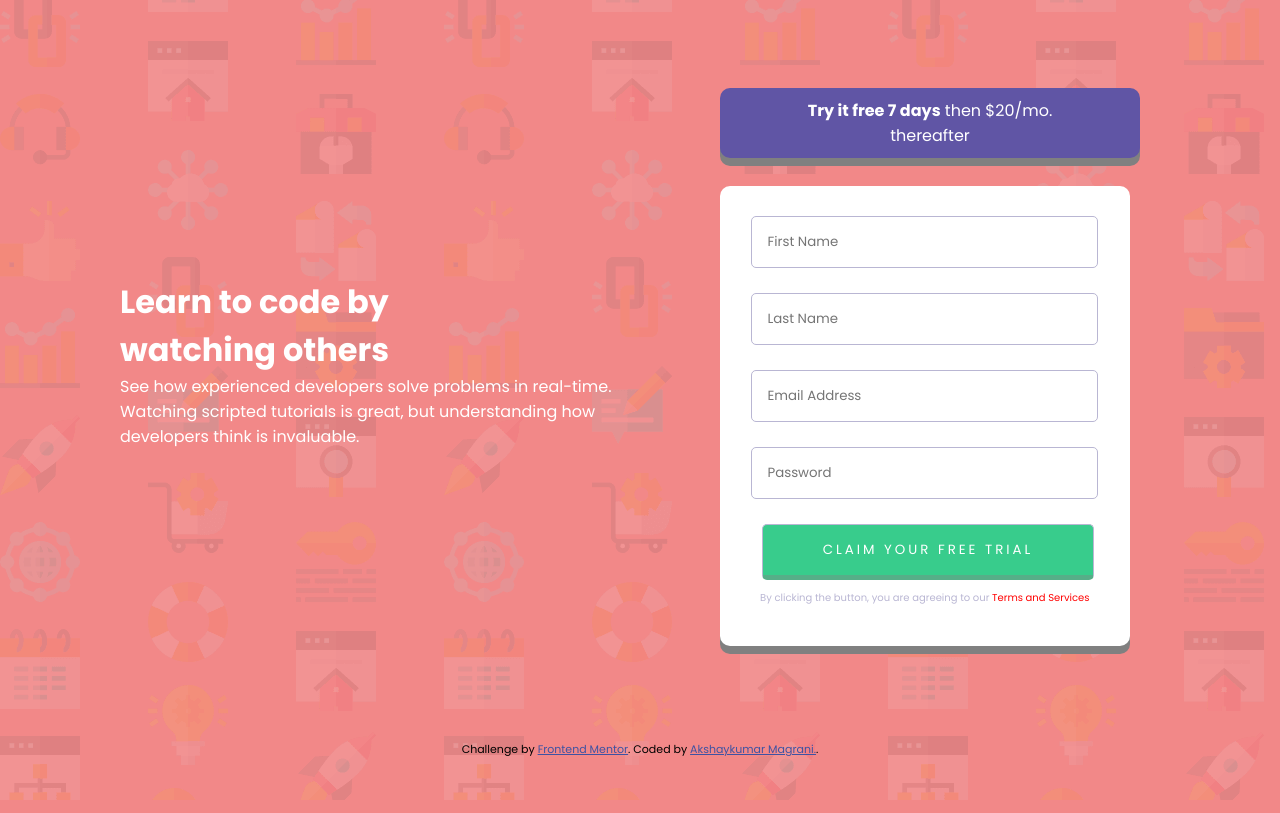
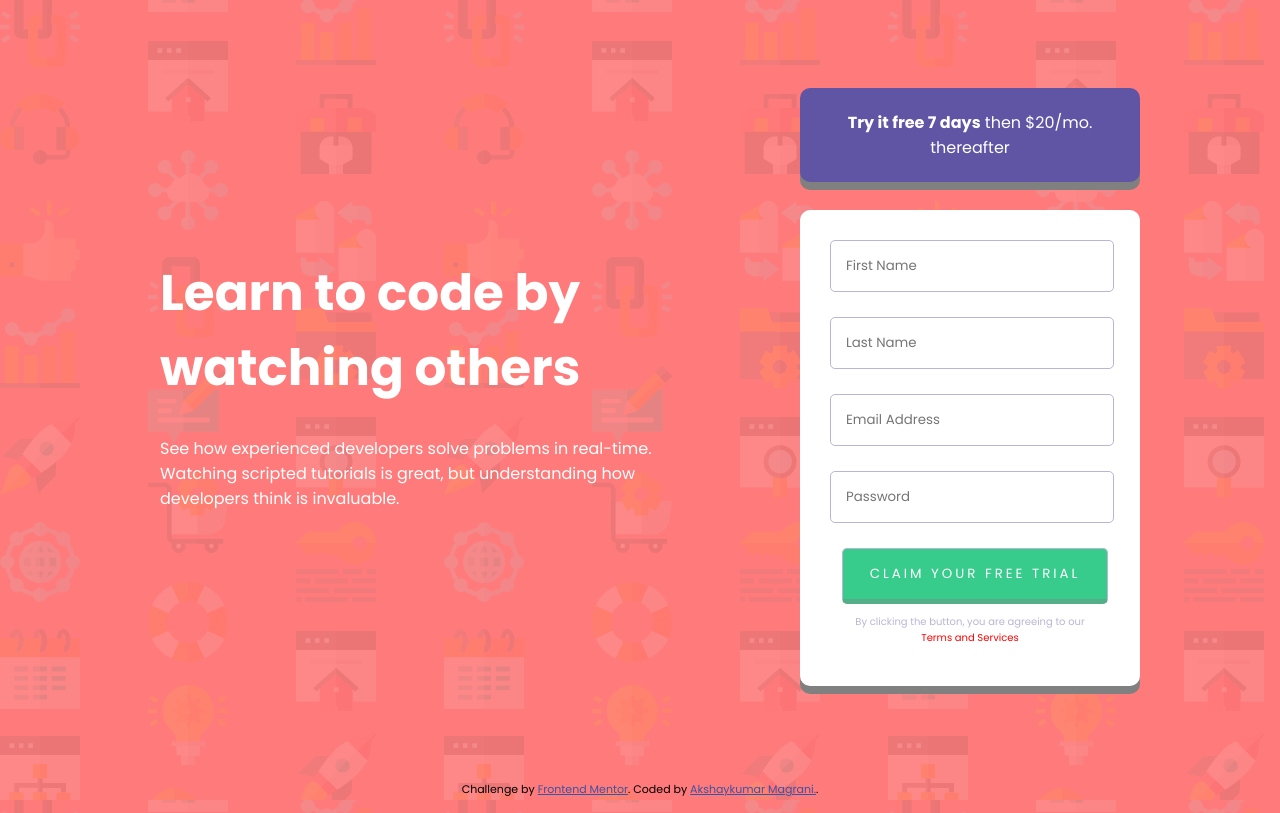
Before and after one commit to akshaymagrani/webDev-n3-Intro-Component, a plain HTML site: page index.html in a window 1280 px wide. Drawn offline with Linux system fonts and the light colour scheme.

Commit message:
Update index.css

```diff
--- a/index.css
+++ b/index.css
@@ -5,7 +5,7 @@
   }
   body {
     box-sizing: border-box;
-    background-color: hsl(0, 80%, 74%);
+    background-color: hsl(0, 100%, 74%);
   }
   .head-section {
     color: white;
@@ -131,7 +131,9 @@
       background-image: url("images/bg-intro-desktop.png");
     }
     .heading {
-      width: 300px;
+      width: 450px;
+      font-size: 50px;
+      padding-bottom: 30px;
     }
     .desc {
       width: 500px;
@@ -140,7 +142,7 @@
       grid-column: 1/2;
       grid-row: 1/2;
       align-self: center;
-      padding: 80px;
+      padding: 120px;
       margin-left: 40px;
     }
     p.trial {
@@ -148,6 +150,7 @@
       display: block;
       align-self: center;
       justify-self: start;
+      padding: 22px;
     }
     form {
       grid-column: 2/3;
```
